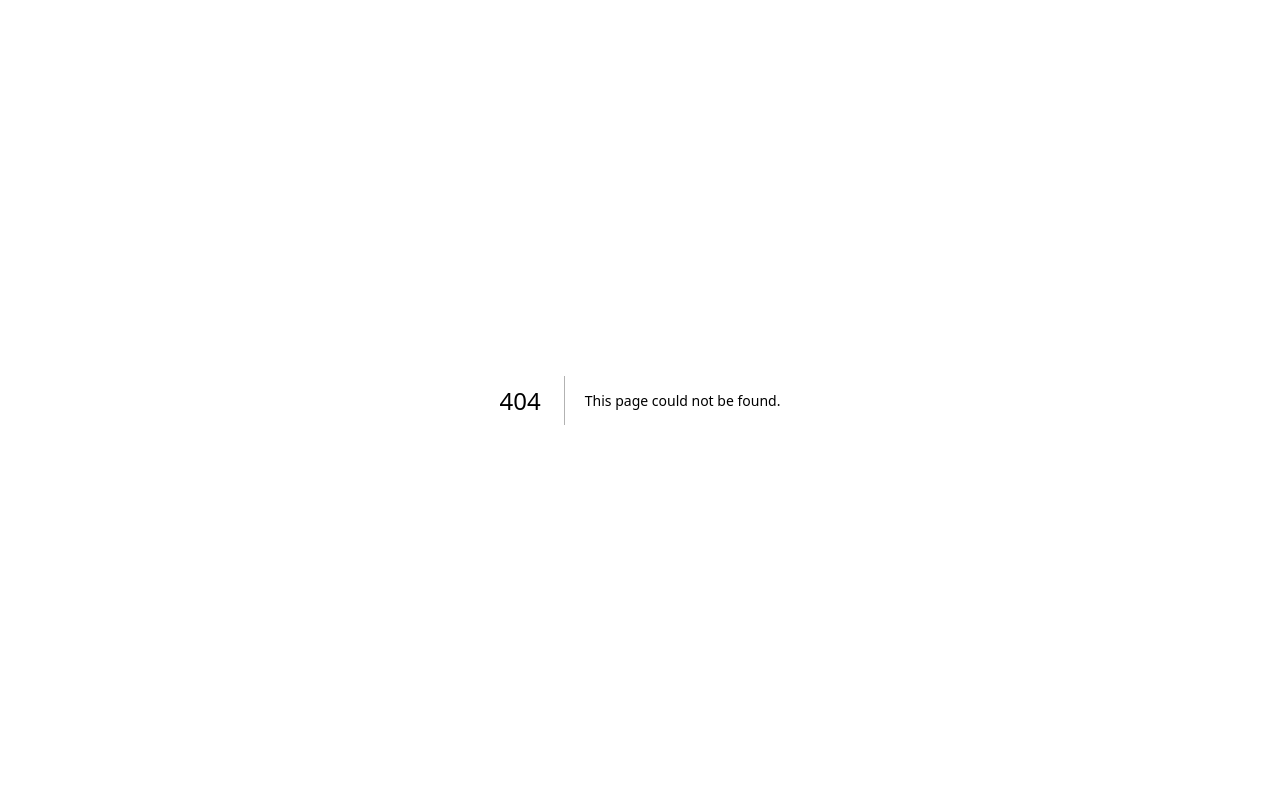
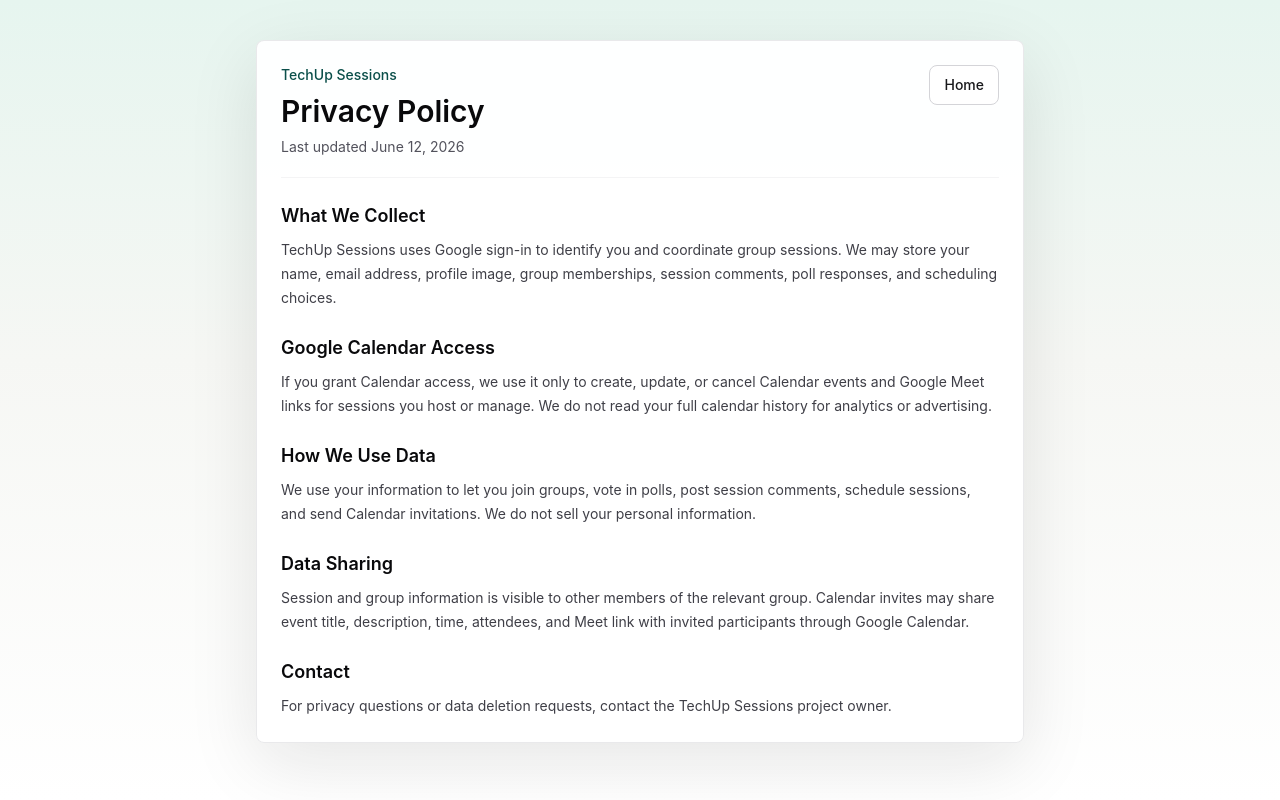
Before and after one commit to sleepercode21-glitch/meetops, a Next.js app in the folder meetops/: page /privacy in a window 1280 px wide. Before the commit this address had no page. Built offline with nearby package versions, Linux system fonts and the light colour scheme.

Commit message:
feat: added privacy and terms page

```diff
--- /dev/null
+++ b/meetops/app/privacy/page.tsx
@@ -0,0 +1,59 @@
+import { ButtonLink } from "@/components/common/Buttons";
+
+export default function PrivacyPage() {
+  return (
+    <main className="min-h-screen bg-[linear-gradient(180deg,#e6f5ef_0,#f6f7f4_45%,#ffffff_100%)] px-4 py-10 text-zinc-950">
+      <article className="mx-auto max-w-3xl rounded-lg border border-zinc-200/80 bg-white/95 p-6 shadow-[0_20px_70px_rgba(16,24,20,0.10)]">
+        <div className="flex flex-col gap-4 border-b border-zinc-100 pb-5 sm:flex-row sm:items-start sm:justify-between">
+          <div>
+            <p className="text-sm font-medium text-teal-900">TechUp Sessions</p>
+            <h1 className="mt-2 text-3xl font-semibold">Privacy Policy</h1>
+            <p className="mt-2 text-sm text-zinc-600">Last updated June 12, 2026</p>
+          </div>
+          <ButtonLink href="/" tone="secondary">Home</ButtonLink>
+        </div>
+
+        <div className="mt-6 space-y-6 text-sm leading-6 text-zinc-700">
+          <section>
+            <h2 className="text-lg font-semibold text-zinc-950">What We Collect</h2>
+            <p className="mt-2">
+              TechUp Sessions uses Google sign-in to identify you and coordinate group sessions. We may store your name,
+              email address, profile image, group memberships, session comments, poll responses, and scheduling choices.
+            </p>
+          </section>
+
+          <section>
+            <h2 className="text-lg font-semibold text-zinc-950">Google Calendar Access</h2>
+            <p className="mt-2">
+              If you grant Calendar access, we use it only to create, update, or cancel Calendar events and Google Meet
+              links for sessions you host or manage. We do not read your full calendar history for analytics or advertising.
+            </p>
+          </section>
+
+          <section>
+            <h2 className="text-lg font-semibold text-zinc-950">How We Use Data</h2>
+            <p className="mt-2">
+              We use your information to let you join groups, vote in polls, post session comments, schedule sessions, and
+              send Calendar invitations. We do not sell your personal information.
+            </p>
+          </section>
+
+          <section>
+            <h2 className="text-lg font-semibold text-zinc-950">Data Sharing</h2>
+            <p className="mt-2">
+              Session and group information is visible to other members of the relevant group. Calendar invites may share
+              event title, description, time, attendees, and Meet link with invited participants through Google Calendar.
+            </p>
+          </section>
+
+          <section>
+            <h2 className="text-lg font-semibold text-zinc-950">Contact</h2>
+            <p className="mt-2">
+              For privacy questions or data deletion requests, contact the TechUp Sessions project owner.
+            </p>
+          </section>
+        </div>
+      </article>
+    </main>
+  );
+}
--- /dev/null
+++ b/meetops/app/terms/page.tsx
@@ -0,0 +1,58 @@
+import { ButtonLink } from "@/components/common/Buttons";
+
+export default function TermsPage() {
+  return (
+    <main className="min-h-screen bg-[linear-gradient(180deg,#e6f5ef_0,#f6f7f4_45%,#ffffff_100%)] px-4 py-10 text-zinc-950">
+      <article className="mx-auto max-w-3xl rounded-lg border border-zinc-200/80 bg-white/95 p-6 shadow-[0_20px_70px_rgba(16,24,20,0.10)]">
+        <div className="flex flex-col gap-4 border-b border-zinc-100 pb-5 sm:flex-row sm:items-start sm:justify-between">
+          <div>
+            <p className="text-sm font-medium text-teal-900">TechUp Sessions</p>
+            <h1 className="mt-2 text-3xl font-semibold">Terms of Service</h1>
+            <p className="mt-2 text-sm text-zinc-600">Last updated June 12, 2026</p>
+          </div>
+          <ButtonLink href="/" tone="secondary">Home</ButtonLink>
+        </div>
+
+        <div className="mt-6 space-y-6 text-sm leading-6 text-zinc-700">
+          <section>
+            <h2 className="text-lg font-semibold text-zinc-950">Use of the Service</h2>
+            <p className="mt-2">
+              TechUp Sessions helps groups coordinate session topics, availability, final timing votes, Calendar invites,
+              and Google Meet links. You agree to use the service only for lawful group coordination.
+            </p>
+          </section>
+
+          <section>
+            <h2 className="text-lg font-semibold text-zinc-950">Your Responsibilities</h2>
+            <p className="mt-2">
+              You are responsible for the content you post, including session titles, descriptions, poll options, and
+              comments. Do not post harmful, unlawful, or misleading content.
+            </p>
+          </section>
+
+          <section>
+            <h2 className="text-lg font-semibold text-zinc-950">Google Services</h2>
+            <p className="mt-2">
+              When you connect Google, the app may create, update, or cancel Calendar events and Meet links on your behalf
+              for sessions you host or manage. Your use of Google services is also governed by Google&apos;s terms.
+            </p>
+          </section>
+
+          <section>
+            <h2 className="text-lg font-semibold text-zinc-950">Availability</h2>
+            <p className="mt-2">
+              The service is provided as-is. We may change, pause, or discontinue features as the product evolves.
+            </p>
+          </section>
+
+          <section>
+            <h2 className="text-lg font-semibold text-zinc-950">Contact</h2>
+            <p className="mt-2">
+              For questions about these terms, contact the TechUp Sessions project owner.
+            </p>
+          </section>
+        </div>
+      </article>
+    </main>
+  );
+}
```
